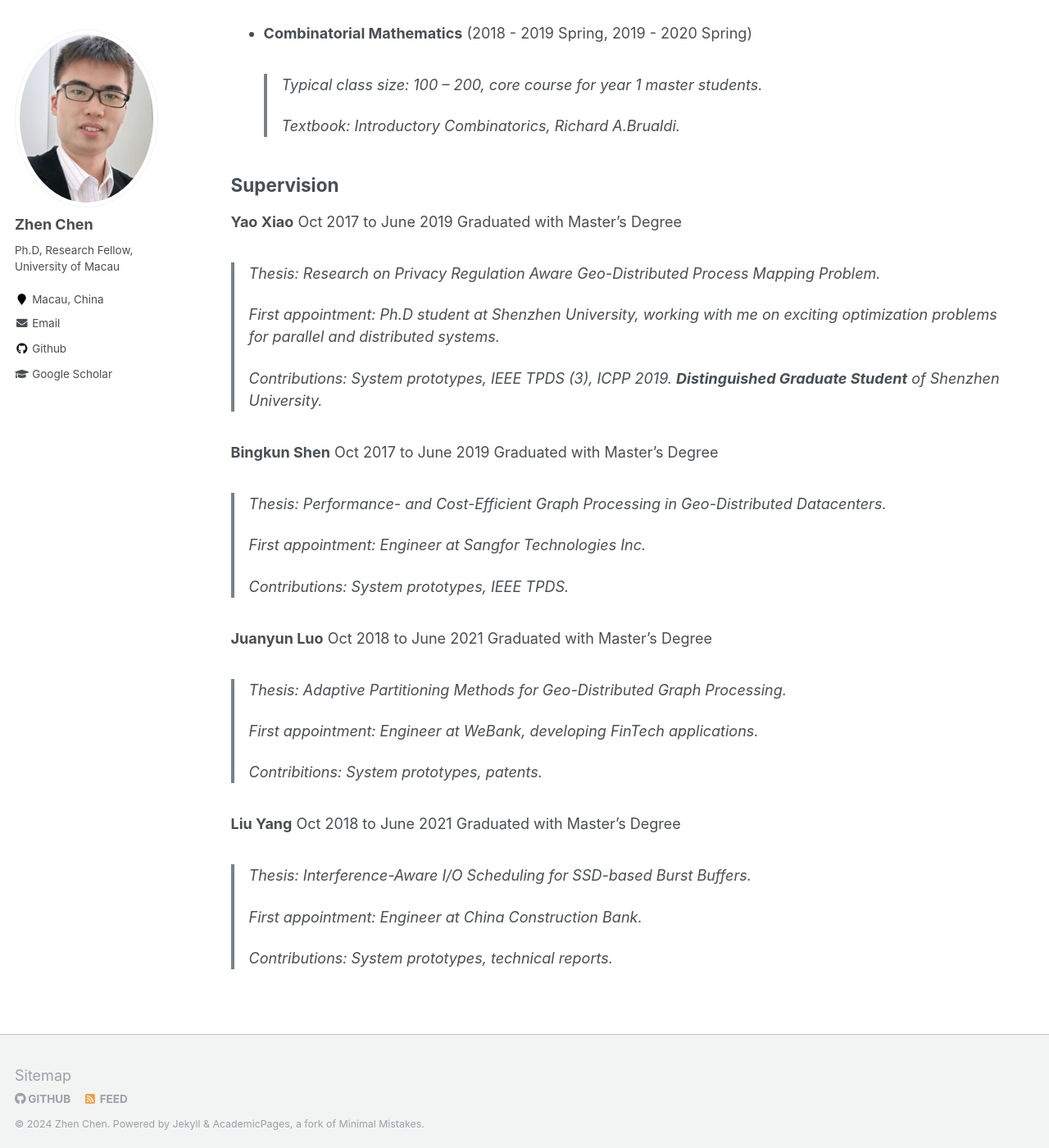
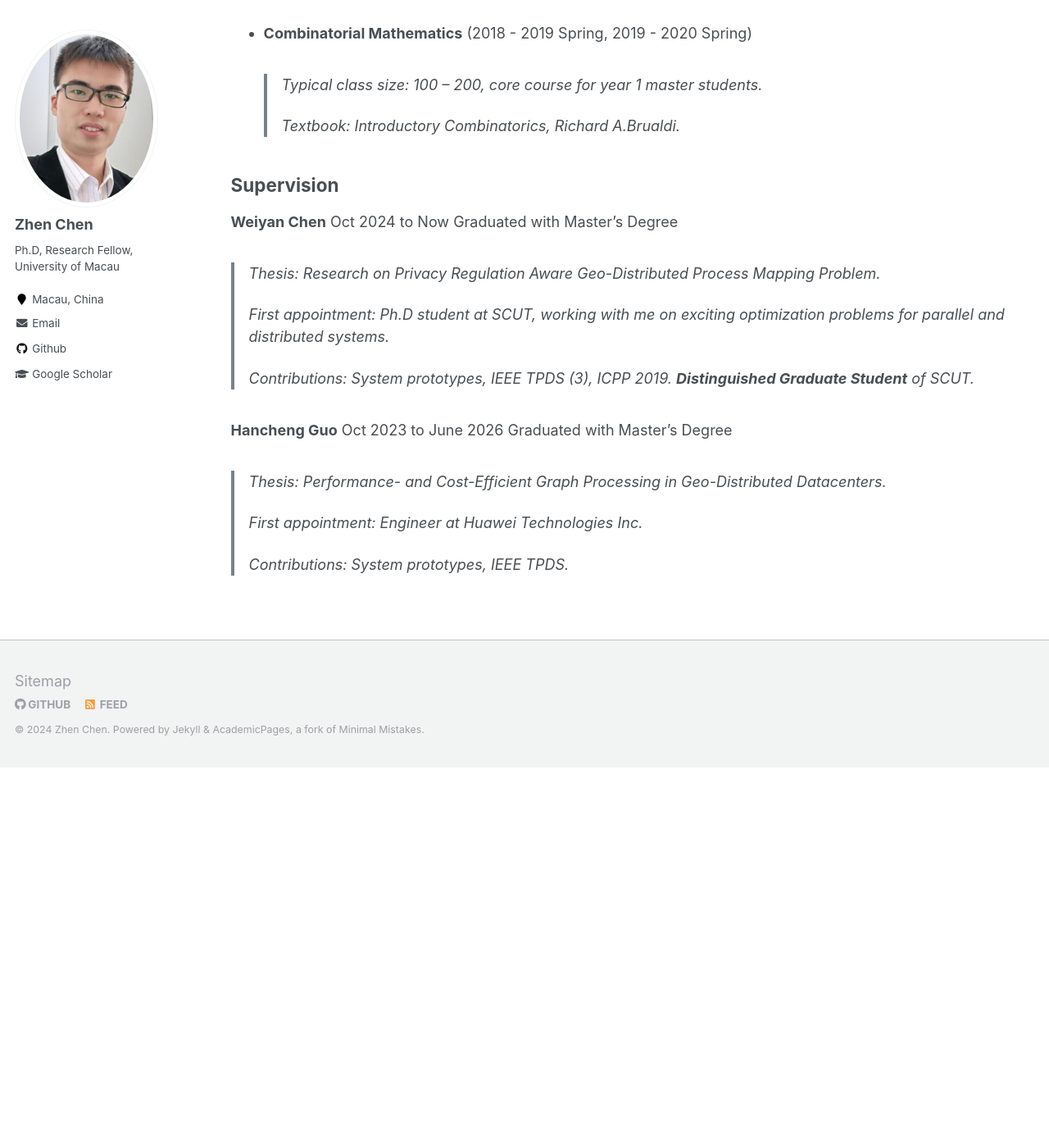
Before and after one commit to baile035/chenz_CV, a Jekyll site: the page built from _pages/teaching.md, in a window 1280 px wide and 1400 px high, scrolled down 1365 px. Shown: the whole window at 82% size. Built offline with Jekyll 4.4.1, drawn with Linux system fonts in a browser that asks for light colours; after the commit the page ends 2301 px from its top, so only the background shows below that; some of the changed text lies outside the part shown.

Commit message:
Update teaching.md

```diff
--- a/_pages/teaching.md
+++ b/_pages/teaching.md
@@ -10,13 +10,13 @@ I teach undergraduate courses for CE students. I have several topics on Reconfig
 Curriculum and Course Development
 ---
 
-Co-Create the **Shenzhen University High Performance Computing Team** (with Dr. Gang Liu) for student
+Co-Create the **SCUT Intelligent sensing and communication Team** (with Dr. Xiu Yin Zhang) for student
 cluster competitions. Give training courses to team members and lead the team participating both
 national and international competition events including the [Parallel Application Challenge (PAC)](http://www.pac-hpc.com/index.php) and
 [ASC Student Competition](http://www.asc-events.net/).
 
 Co-Develop the curriculum for the **artificial intelligence (AI) specialization** for the software engineering
-program at CSSE, Shenzhen University, 2020.
+program at CSSE, SCUT, 2022.
 
 New course material development:
 
@@ -55,22 +55,23 @@ Courses Taught
 Supervision
 ---
 
-**Yao Xiao** Oct 2017 to June 2019
+**Weiyan Chen** Oct 2024 to Now
 Graduated with Master’s Degree
 >Thesis: Research on Privacy Regulation Aware Geo-Distributed Process Mapping Problem.
 >
->First appointment: Ph.D student at Shenzhen University, working with me on exciting optimization problems for parallel and distributed systems.
+>First appointment: Ph.D student at SCUT, working with me on exciting optimization problems for parallel and distributed systems.
 >
->Contributions: System prototypes, IEEE TPDS (3), ICPP 2019. **Distinguished Graduate Student** of Shenzhen University.
+>Contributions: System prototypes, IEEE TPDS (3), ICPP 2019. **Distinguished Graduate Student** of SCUT.
 
-**Bingkun Shen** Oct 2017 to June 2019
+**Hancheng Guo** Oct 2023 to June 2026
 Graduated with Master’s Degree
 >Thesis: Performance- and Cost-Efficient Graph Processing in Geo-Distributed Datacenters.
 >
->First appointment: Engineer at Sangfor Technologies Inc.
+>First appointment: Engineer at Huawei Technologies Inc.
 >
 >Contributions: System prototypes, IEEE TPDS.
 
+<!--
 **Juanyun Luo** Oct 2018 to June 2021
 Graduated with Master’s Degree
 >Thesis: Adaptive Partitioning Methods for Geo-Distributed Graph Processing.
@@ -86,6 +87,7 @@ Graduated with Master’s Degree
 >First appointment: Engineer at China Construction Bank.
 >
 >Contributions: System prototypes, technical reports.
+-->
 
 <!--
 Advised Student Honors
```
